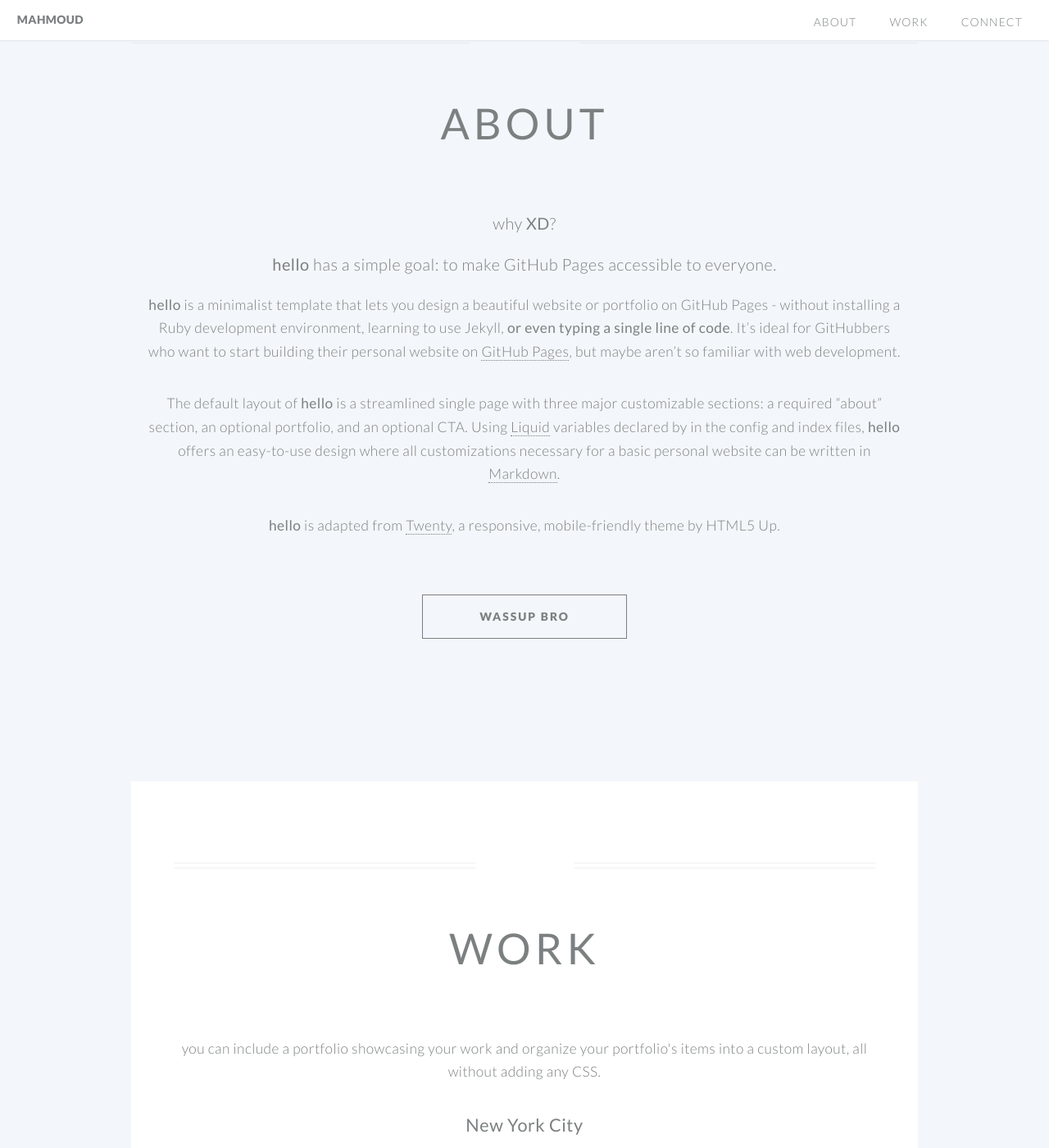
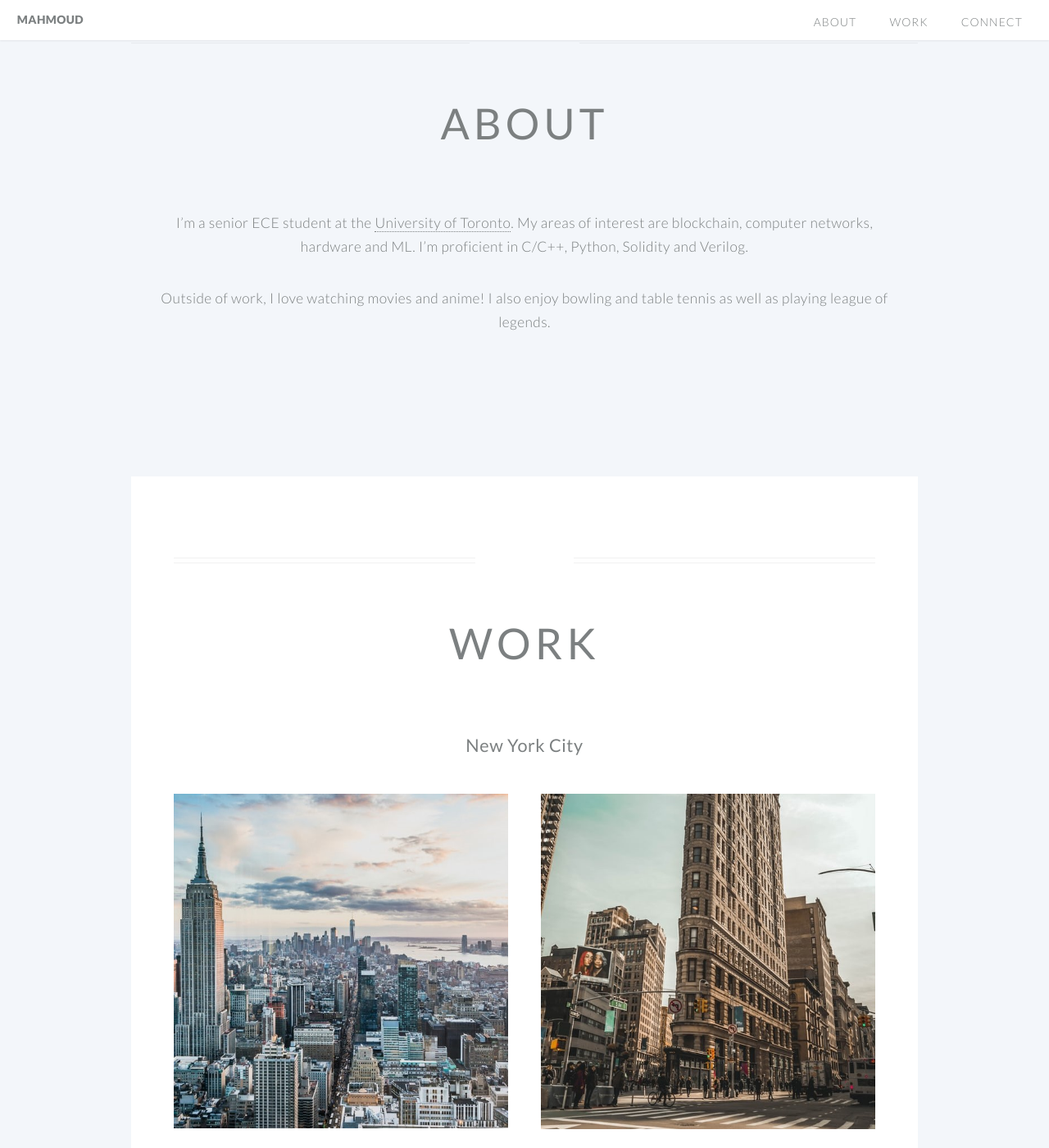
Before and after one commit to shehadeh7/shehadeh7.github.io, a Jekyll site: the page built from index.md, in a window 1280 px wide and 1400 px high, scrolled down 611 px. Shown: the whole window at 82% size. Built offline with Jekyll 4.4.1, drawn with Linux system fonts in a browser that asks for light colours.

Commit message:
Change background image. Update my bio and change Computer Engineer font size

```diff
--- a/_layouts/hello-default.html
+++ b/_layouts/hello-default.html
@@ -80,7 +80,7 @@
         <div class="inner">
 
             <h2 style="font-size:3em; text-transform:none">{{ page.banner_title }}</h2>
-            <p style="text-transform:none;">{{ page.banner_subtitle }}</p>
+            <p style="font-size:1.5em; text-transform:none;">{{ page.banner_subtitle }}</p>
 
         </div>
 
--- a/index.md
+++ b/index.md
@@ -42,16 +42,6 @@ cta_button_label: contact # the label on the button
 
 ---
 [//]: # (write a bit about yourself here)
-### why **XD**?
+I'm a senior ECE student at the [University of Toronto](https://www.utoronto.ca/). My areas of interest are blockchain, computer networks, hardware and ML. I'm proficient in C/C++, Python, Solidity and Verilog.
 
-### **hello** has a simple goal: to make GitHub Pages accessible to everyone.
-
-**hello** is a minimalist template that lets you design a beautiful website or portfolio on GitHub Pages - without installing a Ruby
-development environment, learning to use Jekyll, **or even typing a single line of code**. It's ideal for GitHubbers
-who want to start building their personal website on [GitHub Pages](https://pages.github.com/), but maybe aren't so familiar with web development.
-
-
-The default layout of **hello** is a streamlined single page with three major customizable sections: a required "about" section, an optional portfolio, and an optional CTA. Using [Liquid](https://shopify.github.io/liquid/) variables declared by in the config and index files, **hello** offers an easy-to-use design where all customizations necessary for a basic personal website can be written in [Markdown](https://www.markdownguide.org/basic-syntax/).
-
-
-**hello** is adapted from [Twenty](https://html5up.net/twenty), a responsive, mobile-friendly theme by HTML5 Up.
+Outside of work, I love watching movies and anime! I also enjoy bowling and table tennis as well as playing league of legends.
```
Also changed, not shown: other parts of index.md (+3 -3 lines), images/web_background.jpg.
